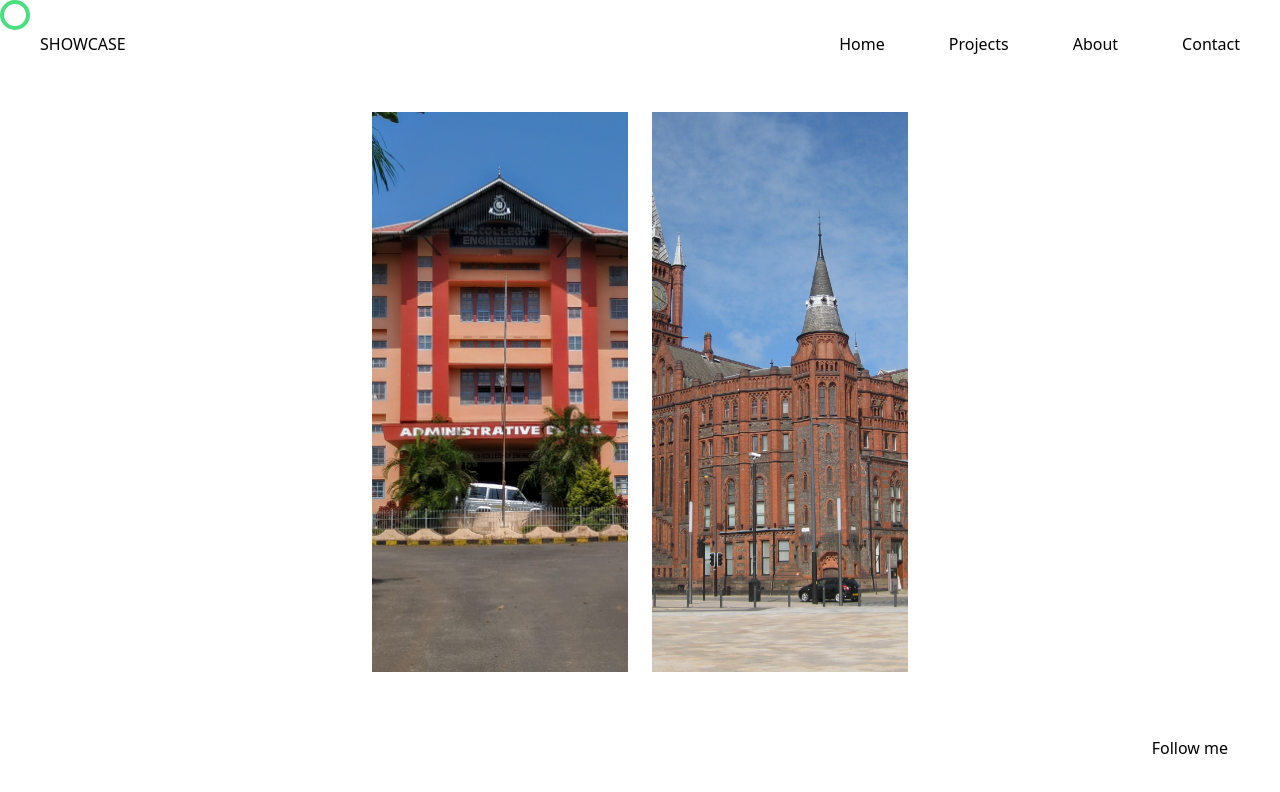
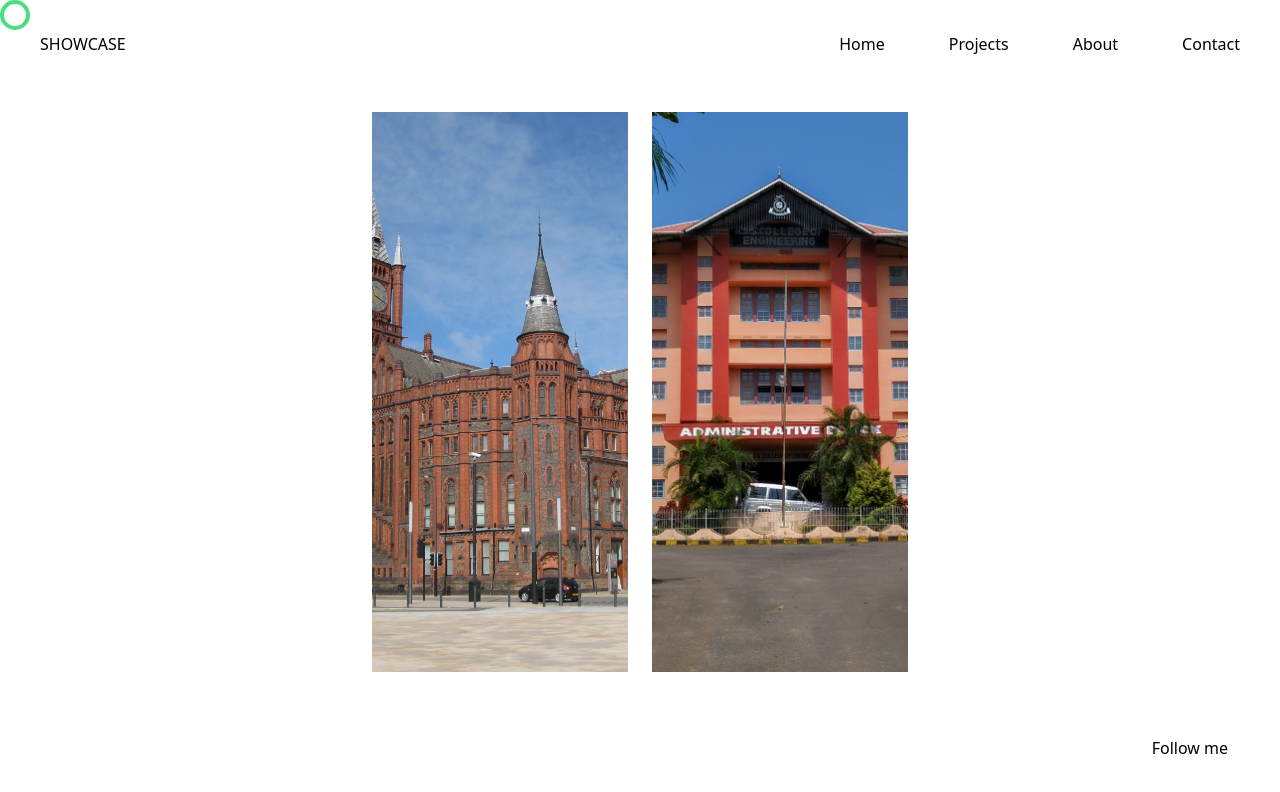
Before and after one commit to heraldjose10/showcase, a Next.js app in the folder showcase_next/: page /education in a window 1280 px wide. Shown: the top 792 px of the page. Built offline with nearby package versions, Linux system fonts and the light colour scheme.

Commit message:
animate education page

```diff
--- a/showcase_next/data/education.ts
+++ b/showcase_next/data/education.ts
@@ -2,17 +2,19 @@ import { EducationPage } from '../interfaces'
 
 export const educationDetails: EducationPage[] = [
     {
+        id: 1,
         name: 'University of Liverpool',
         degree: 'Masters in Data Science',
         start: 'sep 2022',
         end: '',
-        image: '/education/NSSCE_Admn_Block.jpg'
+        image: '/education/Victoria_Building_Liverpool_2013.jpg'
     },
     {
+        id: 2,
         name: 'NSS College of Engineering',
         degree: 'BTech in Electrical and Electronic Engineering',
         start: 'aug 2017',
         end: 'jun 2021',
-        image: '/education/Victoria_Building_Liverpool_2013.jpg'
+        image: '/education/NSSCE_Admn_Block.jpg'
     }
 ]
--- /dev/null
+++ b/showcase_next/hooks/useMediaQuery.js
@@ -0,0 +1,26 @@
+import { useEffect, useState } from "react"
+
+// https://samuelkraft.com/blog/responsive-animation-framer-motion
+export const useMediaQuery = query => {
+    const [matches, setMatches] = useState(false)
+
+    useEffect(() => {
+
+        const media = window.matchMedia(query)
+
+        if (media.matches !== media) {
+            setMatches(media.matches)
+        }
+
+        const listner = () => {
+            setMatches(media.matches)
+        }
+
+        // https://stackoverflow.com/questions/56466261/matchmedia-addlistener-marked-as-deprecated-addeventlistener-equivalent
+        media.addEventListener('change', listner)
+        // cleanup function to remove EventListner
+        return () => media.removeEventListener('change', listner)
+    }, [matches, query])
+
+    return matches
+}
--- a/showcase_next/interfaces/index.ts
+++ b/showcase_next/interfaces/index.ts
@@ -52,6 +52,7 @@ export type Image = {
 }
 
 export type EducationPage = {
+  id: number,
   name: string,
   degree: string,
   start: string,
--- a/showcase_next/pages/education.tsx
+++ b/showcase_next/pages/education.tsx
@@ -1,10 +1,21 @@
 import Image from "next/image"
+import { useState } from "react"
 import { motion } from "framer-motion"
+import { IoMdArrowRoundBack } from 'react-icons/io'
+
 import Layout from "../components/Layout"
+import { useMediaQuery } from '../hooks/useMediaQuery'
 
 import { educationDetails } from '../data/education'
 
 const Education = () => {
+
+    const [selected, setSelected] = useState(false)
+    const [selectedId, setSelectedId] = useState<number | null>()
+
+    const isSmall: boolean = useMediaQuery('(max-width: 480px)')
+
+    const animateX = isSmall ? 0 : -50
 
     const container = {
         'start': { opacity: 0 },
@@ -36,14 +47,24 @@ const Education = () => {
                 initial='start'
                 animate='final'
                 exit='exit'
-                className="flex gap-6 pt-6"
+                className="flex max-w-[100vw] gap-6 pt-6 items-center"
             >
                 {
                     educationDetails.map(edu => (
+                        <>
                             <motion.div
+                                onClick={() => {
+                                    console.log('clicked');
+
+                                    setSelected(true)
+                                    setSelectedId(edu.id)
+                                }}
                                 variants={item}
-                            className="relative h-[70vh] w-[40vw] md:w-[30vw] lg:w-[20vw]"
-                            key={edu.name}
+                                animate={{
+                                    x: selected && selectedId === edu.id ? animateX : 0,
+                                }}
+                                className={`relative h-[70vh] w-[40vw] md:w-[30vw] lg:w-[20vw] ${selected && selectedId !== edu.id ? 'hidden' : ''}`}
+                                key={edu.id}
                             >
                                 <Image
                                     className="object-cover"
@@ -51,6 +72,31 @@ const Education = () => {
                                     layout='fill'
                                 />
                             </motion.div>
+                            {
+                                selected && selectedId === edu.id ? (
+                                    (
+                                        <motion.div
+                                            className="w-[150px] md:w-[400px] flex flex-col"
+                                            initial={{ opacity: 0 }}
+                                            animate={{ opacity: 1 }}
+                                        >
+                                            <h1 className="font-bold text-2xl">{edu.name}</h1>
+                                            <p>{`${edu.start.toUpperCase()} - ${edu.end.toUpperCase()}`}</p>
+                                            <p className="font-semibold">{edu.degree}</p>
+                                            <a
+                                                className="grow-0 md:h-5 md:w-5 mt-2 hover:cursor-pointer max-w-full"
+                                                onClick={() => {
+                                                    setSelected(false)
+                                                    setSelectedId(null)
+                                                }}
+                                            >
+                                                <IoMdArrowRoundBack className="h-7 w-7 hover:scale-150" />
+                                            </a>
+                                        </motion.div>
+                                    )
+                                ) : ''
+                            }
+                        </>
                     ))
                 }
             </motion.section>
```
Also changed, not shown: 1 other file (tests, documents, lock files or other folders). Lines whose indentation alone changed are shown as unchanged.
